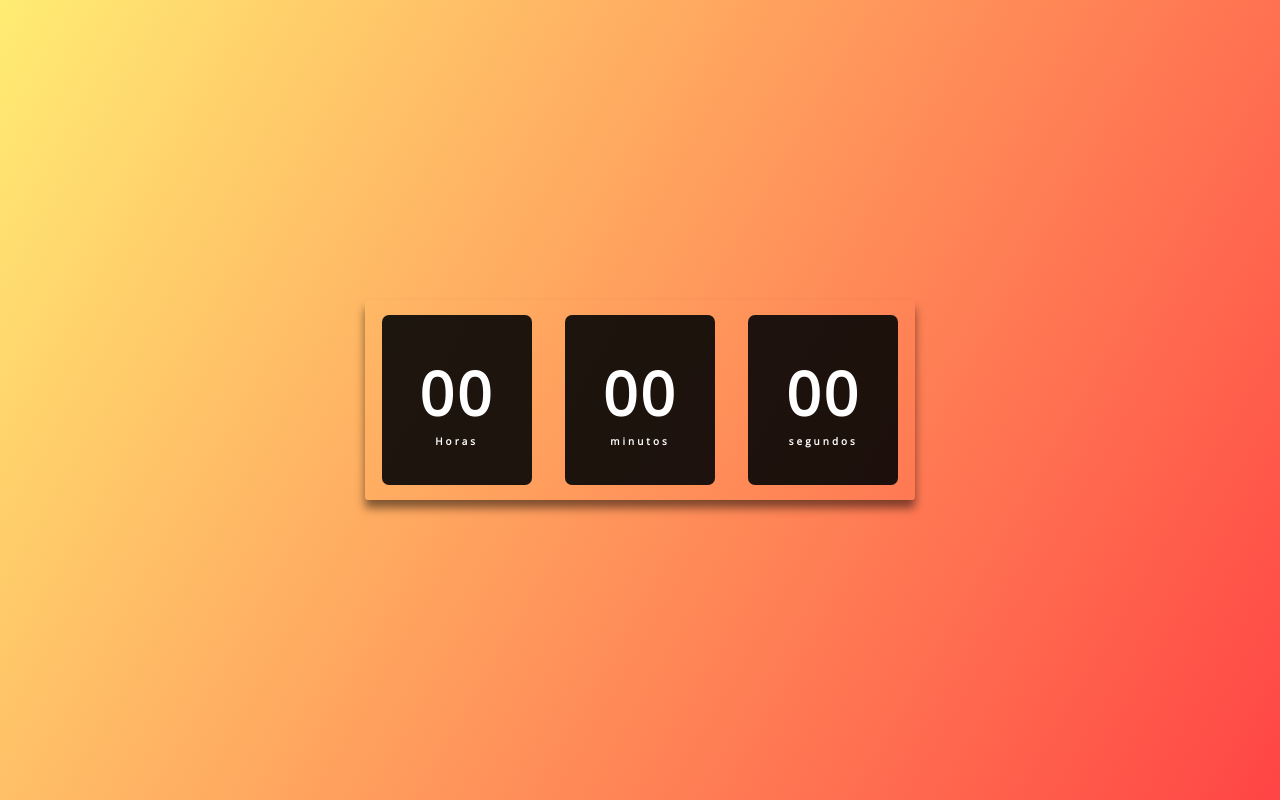
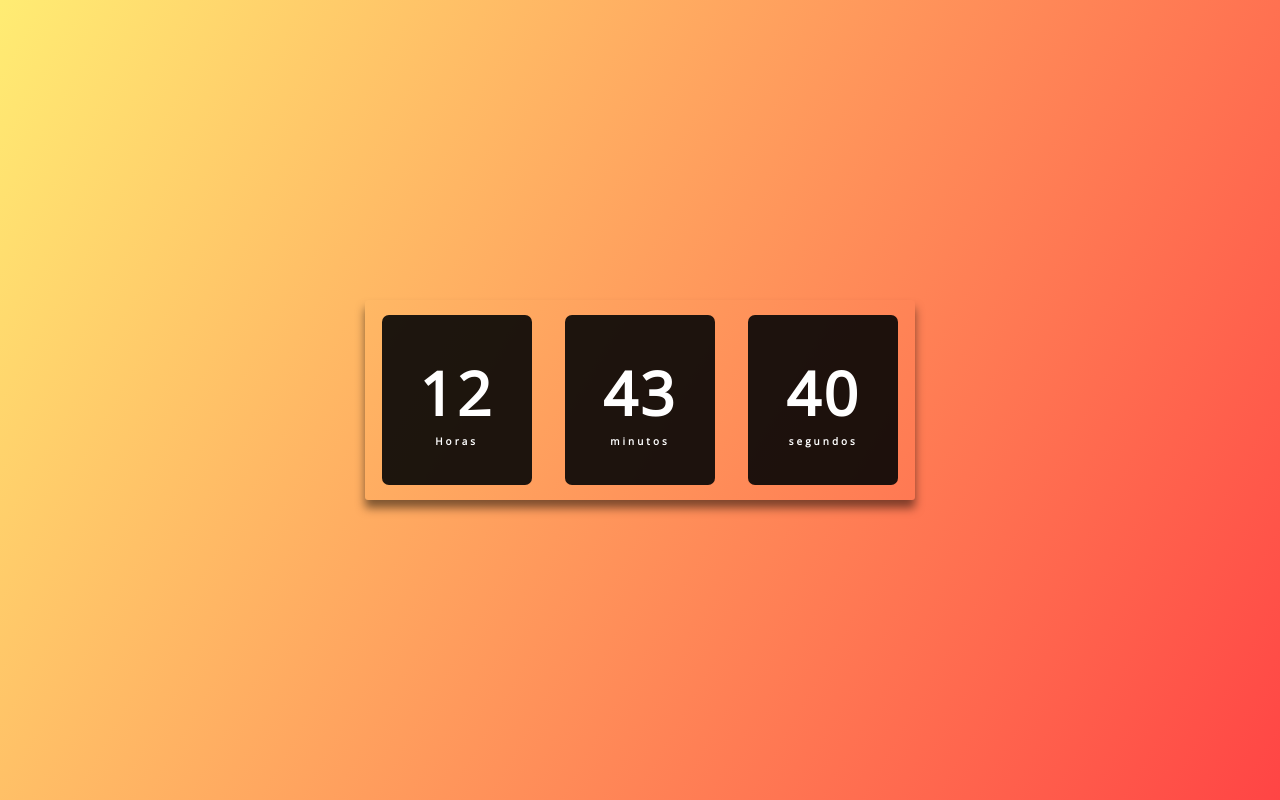
Before and after one commit to WanderckleyOliveira/Relogio-digital, a plain HTML site: page index.html in a window 1280 px wide. Drawn offline with nearby package versions, Linux system fonts and the light colour scheme.

Commit message:
Adicionando o codigo de JavaScript no meu projeto

```diff
--- a/assets/js/script.js
+++ b/assets/js/script.js
@@ -0,0 +1,14 @@
+const horas = document.getElementById('horas');
+const minutos = document.getElementById('minutos');
+const segundos = document.getElementById('segundos');
+
+const relogio = setInterval(function time(){
+    let dateToday = new Date();
+    let hr = dateToday.getHours();
+    let min = dateToday.getMinutes();
+    let seg = dateToday.getSeconds();
+
+    horas.textContent = hr;
+    minutos.textContent = min;
+    segundos.textContent = seg;
+})
--- a/index.html
+++ b/index.html
@@ -26,6 +26,6 @@
         </div>
 
     </div>
-
+    <script src="assets/js/script.js"></script>
 </body>
 </html>
```
